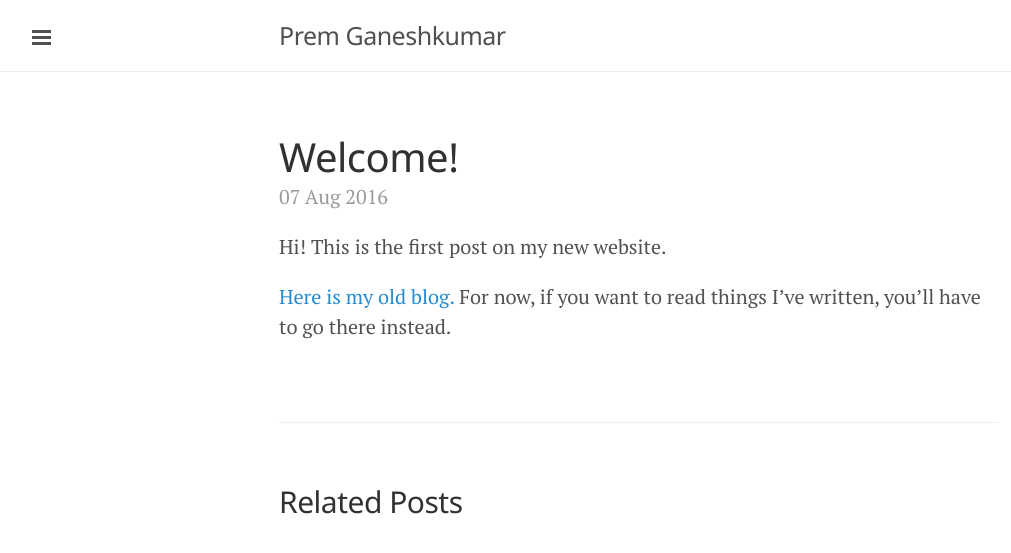
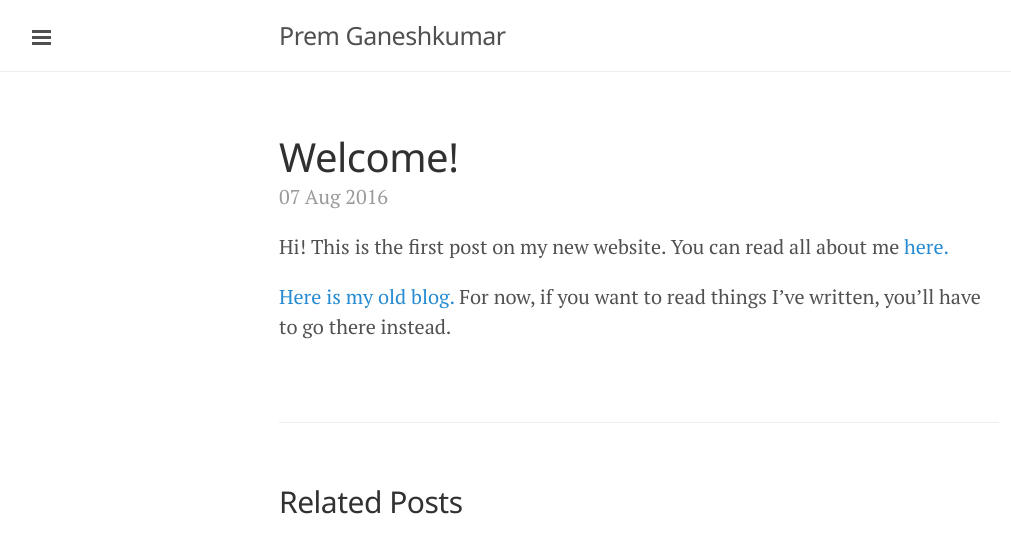
Before and after one commit to premgane/premgane.github.io, a Jekyll site: the page built from _posts/2016-08-07-welcome.md, in a window 1280 px wide. Shown: the top 553 px of the page, without its empty margins (1-1012 px from the left). Built offline with Jekyll 4.4.1, drawn with Linux system fonts in a browser that asks for light colours.

Commit message:
Add link to About in the welcome post

```diff
--- a/_posts/2016-08-07-welcome.md
+++ b/_posts/2016-08-07-welcome.md
@@ -3,6 +3,6 @@ layout: post
 title: Welcome!
 ---
 
-Hi! This is the first post on my new website.
+Hi! This is the first post on my new website. You can read all about me [here.](/about)
 
 [Here is my old blog.](http://premgane.wordpress.com) For now, if you want to read things I've written, you'll have to go there instead.
```
